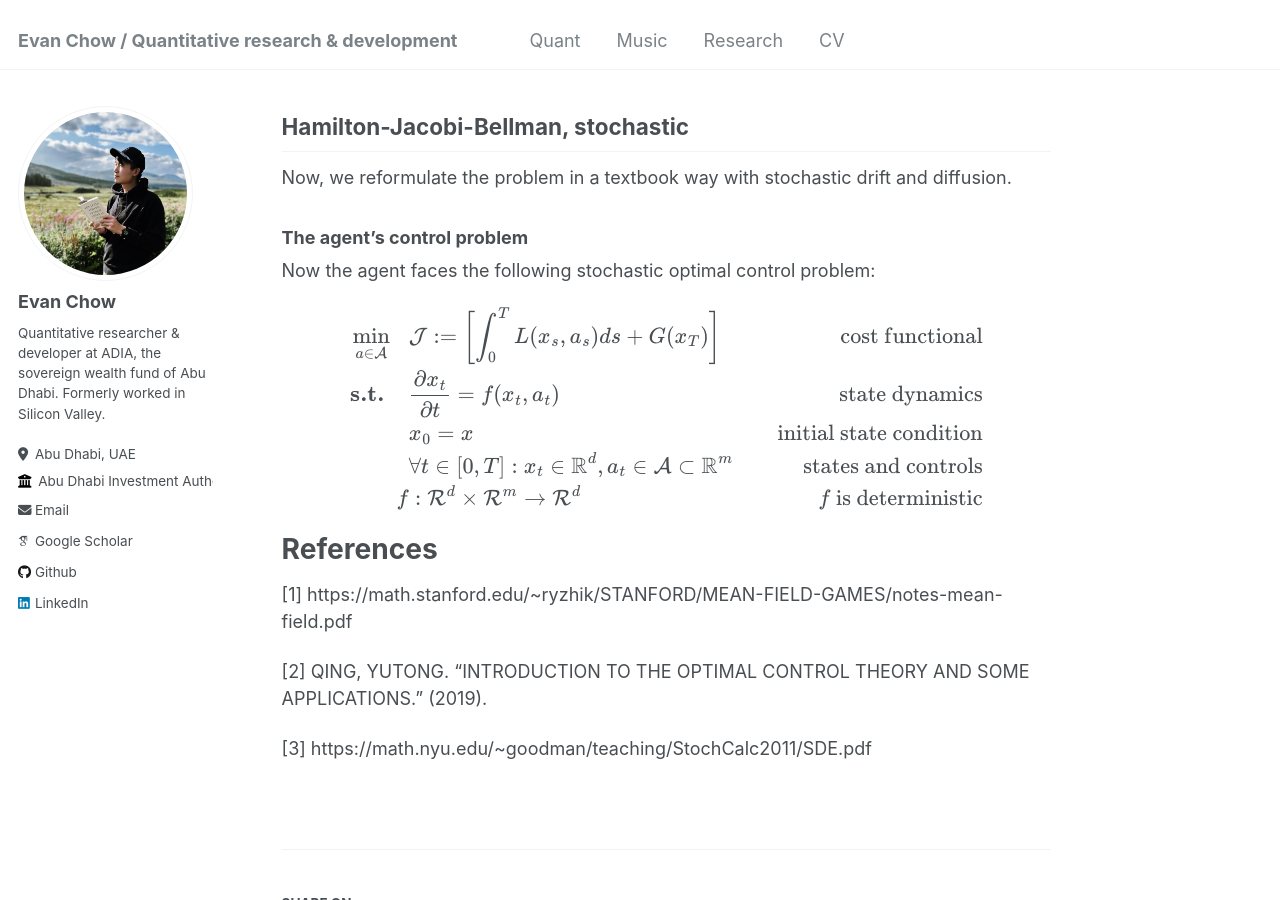
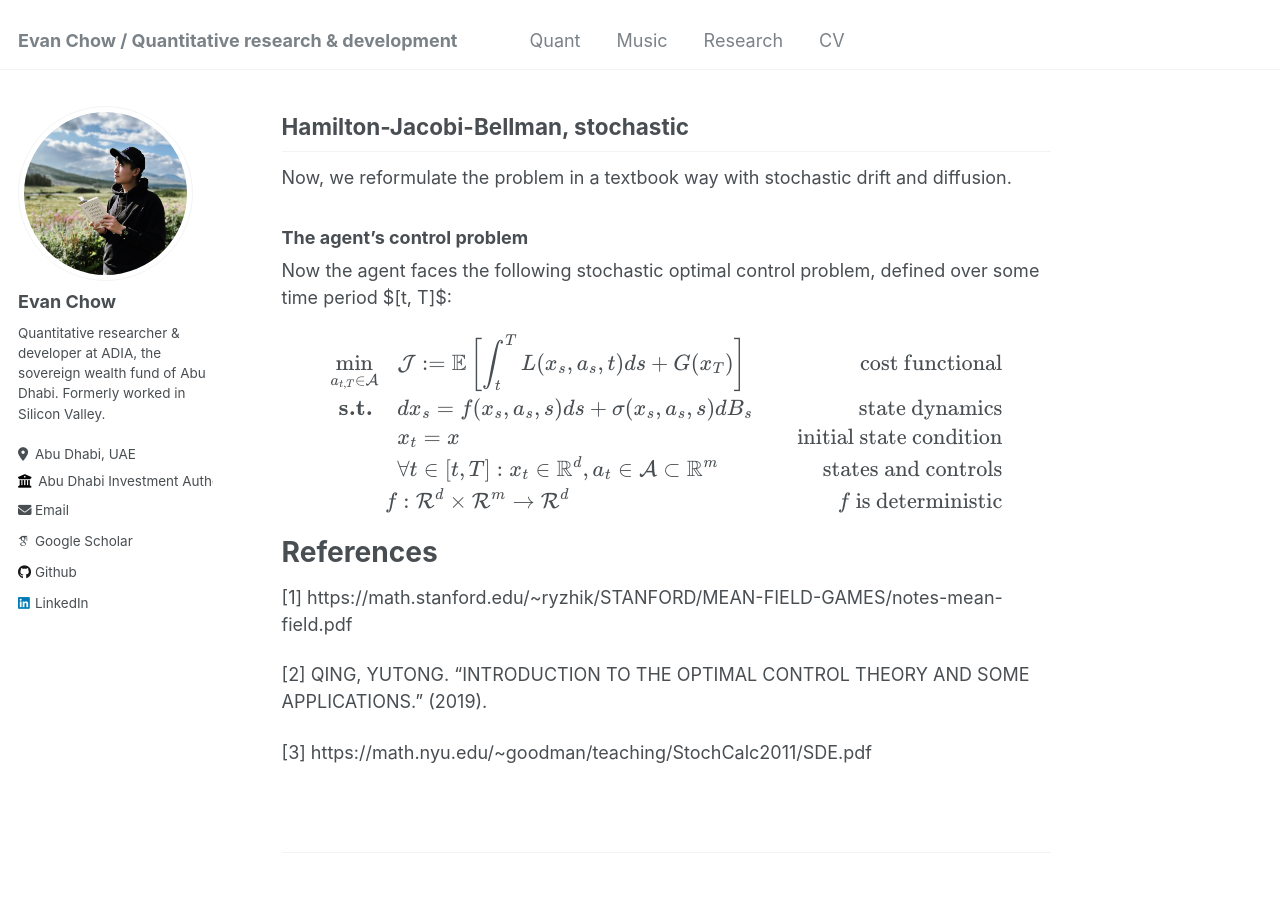
Before and after one commit to evnchw/evnchw.github.io, a Jekyll site: the page built from _quant/refresher_hjb.md, in a window 1280 px wide and 900 px high, scrolled down 4303 px. Built offline with Jekyll 4.4.1, drawn with Linux system fonts in a browser that asks for light colours; some web fonts are replaced; some of the changed text lies outside the part shown.

Commit message:
fix typo

```diff
--- a/_quant/refresher_hjb.md
+++ b/_quant/refresher_hjb.md
@@ -107,7 +107,7 @@ $$
 \end{align}
 $$
 
-Since we have assumed $a_t$ is continuous in time, let $h \to 0$. Note first the running cost term converges as follows ([Limit of average integral - StackExchange](https://math.stackexchange.com/questions/3790721/limit-of-average-value-on-interval-as-it-shrinks)):
+Since we have assumed $$a_t$$ is continuous in time, let $$h \to 0$$. Note first the running cost term converges as follows ([Limit of average integral - StackExchange](https://math.stackexchange.com/questions/3790721/limit-of-average-value-on-interval-as-it-shrinks)):
 
 $$
 \begin{align}
@@ -145,14 +145,14 @@ Now, we reformulate the problem in a textbook way with stochastic drift and diff
 
 ### The agent's control problem
 
-Now the agent faces the following stochastic optimal control problem:
+Now the agent faces the following stochastic optimal control problem, defined over some time period $[t, T]$:
 
 $$
 \begin{align}
-    \underset{a \in \mathcal{A}}{\min} \hspace{0.5cm}& \mathcal{J} := \left[\int_0^T L(x_s, a_s)ds + G(x_T) \right] & \text{cost functional} \\
-    \textbf{s.t. } \hspace{0.5cm}& \frac{\partial x_t}{\partial t} = f(x_t, a_t) & \text{state dynamics} \\
-    \hspace{0.5cm}& x_0 = x & \text{initial state condition} \\
-    \hspace{0.5cm}& \forall t \in [0, T]: x_t \in \mathbb{R}^d, a_t \in \mathcal{A} \subset \mathbb{R}^m & \text{states and controls} \\
+    \underset{a_{t,T} \in \mathcal{A}}{\min} \hspace{0.5cm}& \mathcal{J} := \mathbb{E}\left[\int_t^T L(x_s, a_s, t)ds + G(x_T) \right] & \text{cost functional} \\
+    \textbf{s.t. } \hspace{0.5cm}& d x_s = f(x_s, a_s, s) ds + \sigma(x_s, a_s, s) dB_s & \text{state dynamics} \\
+    \hspace{0.5cm}& x_t = x & \text{initial state condition} \\
+    \hspace{0.5cm}& \forall t \in [t, T]: x_t \in \mathbb{R}^d, a_t \in \mathcal{A} \subset \mathbb{R}^m & \text{states and controls} \\
     f &: \mathcal{R}^d \times \mathcal{R}^m \to \mathcal{R}^d & \text{$f$ is deterministic}
 \end{align}
 $$
```
